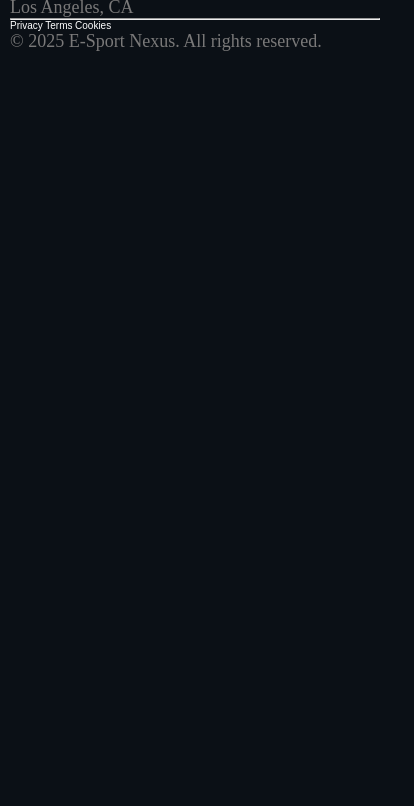
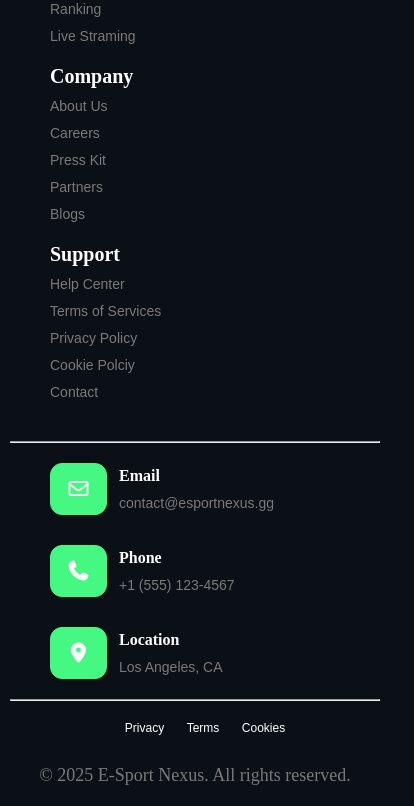
Before and after one commit to aziz-boujaada/brief3_Plateforme_E-Sports, a plain HTML site: page index.html in a window 390 px wide. Shown: the part 406-1212 px from the top of the page, 414 px wide, since content can reach past the window. Before the commit the page ends 844 px from the top, so only its background shows below. Drawn offline with Linux system fonts and the light colour scheme; a web font is replaced by a local one.

Commit message:
finished footer styling in desktop and mobile version

```diff
--- a/assets/styles/global.css
+++ b/assets/styles/global.css
@@ -31,6 +31,7 @@ li {
 }
 
 a {
+    display: inline-block;
     text-decoration: none;
     font-size: 1rem;
     color: var(--white-color);
@@ -44,16 +45,17 @@ a:hover {
 }
 
 
-p{
+p {
     font-size: 1.8rem;
     color: var(--gray-color);
 }
 
-h1{
+h1 {
     color: var(--primary-color);
     font-family: var(--main-font);
     font-size: 2rem;
 }
+
 button {
     width: 14rem;
     height: 4rem;
@@ -111,30 +113,105 @@ button:hover {
     background-color: var(--bg-color);
     border: 1px solid var(--white-color);
 }
-.footer_description p{
+
+/*footer*/
+
+.Top_footer {
+    display: flex;
+    align-items: center;
+    justify-content: space-between;
+    padding: 4rem;
+}
+.footer_description p {
     padding-top: 2rem;
 }
-.footer_icons{
+
+.footer_icons {
     padding-top: 2rem;
     display: flex;
     gap: 1rem;
 }
-.footer_icons i{
+
+.footer_icons i {
 
     font-size: 2rem;
     padding: 1rem;
     border: 2px solid var(--primary-color);
     border-radius: var(--small-raduis);
 }
-/*footer*/
 
-.Top_footer{
+.footer_links h2 {
+    color: var(--white-color);
+    font-size: 2rem;
+}
+
+.footer_links li a {
+    color: var(--gray-color);
+    padding-top: 1rem;
+    font-size: 1.4rem;
+    transition: all 0.5s;
+}
+.footer_links li a:hover {
+   color: var(--primary-color);
+   transform: translateX(7px);
+}
+.contact_info{
     display: flex;
     align-items: center;
     justify-content: space-between;
-    padding: 4rem;
+    padding: 2rem 4rem;
 }
-@media (max-width: 768px){
+.info{
+    display: flex;
+    align-items: center;
+    gap: 1.2rem;
+}
+.info_icon i{
+   font-size: 2rem;
+   color: var(--white-color);
+   border: 1px solid var(--primary-color);
+   border-radius: var(--small-raduis);
+   padding: 1.5rem;
+   transition: all 0.3s ;
+   cursor: pointer;
+}
+.info_icon i:hover{
+  background-color: var(--primary-color);
+  color: var(--white-color);;
+}
+
+.info_content{
+  display: flex;
+  flex-direction: column;
+  gap: 1rem;
+}
+.info_content h3{
+    color: var(--white-color);
+    font-size: 1.6rem;
+}
+
+.info_content a{
+   color: var(--gray-color);
+   font-size: 1.4rem;
+}
+.info_content p{
+   color: var(--gray-color);
+   font-size: 1.4rem;
+   font-family: var(--main-font);
+}
+
+.copyright_part{
+    display: flex;
+    align-items: center;
+    justify-content: space-around;
+    padding: 2rem 0;
+}
+.terms_part a{
+    padding-left: 2rem;
+    font-size: 1.2rem;
+
+}
+@media (max-width: 768px) {
     body {
         margin: 0 1rem;
     }
@@ -153,4 +230,30 @@ border-radius: var(--small-raduis);
         color: var(--white-color);
     }
 
+
+    /*footer*/
+    .Top_footer {
+   flex-direction: column;
+   align-items: start;
 }
+
+.footer_links {
+   padding-top: 2rem;
+}
+.contact_info{
+    flex-direction: column;
+    align-items: start;
+    gap: 3rem;
+}
+
+.info_icon i{
+  background-color: var(--primary-color);
+
+}
+
+.copyright_part{
+   flex-direction: column-reverse;
+   gap: 3rem;
+}
+
+}
--- a/index.html
+++ b/index.html
@@ -96,7 +96,7 @@
           <ul>
             <li><a href="#" aria-label="footer links">About Us</a></li>
             <li><a href="#" aria-label="footer links">Careers</a></li>
-            <li><a href="#" aria-label="footer links">Press Kit></a></li>
+            <li><a href="#" aria-label="footer links">Press Kit</a></li>
             <li><a href="#" aria-label="footer links">Partners</a></li>
             <li><a href="/pages/blog.html" aria-label="footer links">Blogs</a></li>
           </ul>
@@ -120,7 +120,7 @@
 
       <div class="contact_info">
         <div class="info">
-          <div class="email_icon">
+          <div class="info_icon">
             <i class="fa-regular fa-envelope"></i>
           </div>
           <div class="info_content">
@@ -128,20 +128,20 @@
            <a href="mailto:contact@esportnexus.gg" aria-label="footer links">contact@esportnexus.gg</a>
           </div>
         </div>
-        <div class="info phone_number">
-          <div class="phone_icon">
+        <div class="info ">
+          <div class="info_icon">
             <i class="fa-solid fa-phone"></i>
           </div>
-          <div>
+          <div class="info_content">
             <h3>Phone</h3>
             <a href="tel:+1 (555) 123-4567" aria-label="footer links">+1 (555) 123-4567</a>
           </div>
         </div>
-        <div class="info location">
-          <div class="location_icon">
+        <div class="info">
+          <div class="info_icon">
             <i class="fa-solid fa-location-dot"></i>
           </div>
-          <div>
+          <div class="info_content">
             <h3>Location</h3>
             <p>Los Angeles, CA</p>
           </div>
@@ -150,12 +150,12 @@
       <hr />
       <!--copyright part-->
       <div class="copyright_part">
+        <p>© 2025 E-Sport Nexus. All rights reserved.</p>
         <div class="terms_part">
           <a href="#" aria-label="footer links">Privacy</a>
           <a href="#" aria-label="footer links">Terms</a>
           <a href="#" aria-label="footer links">Cookies</a>
         </div>
-        <p>© 2025 E-Sport Nexus. All rights reserved.</p>
       </div>
     </footer>
 </body>
```
Lines whose indentation alone changed are shown as unchanged.
